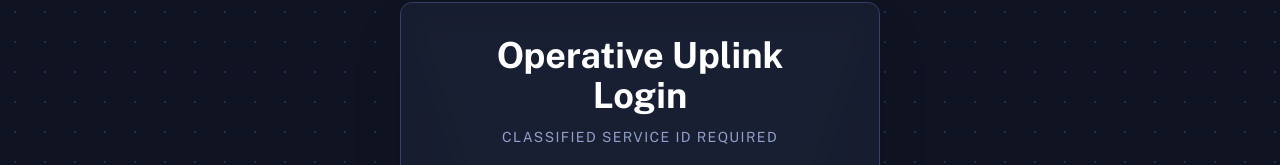
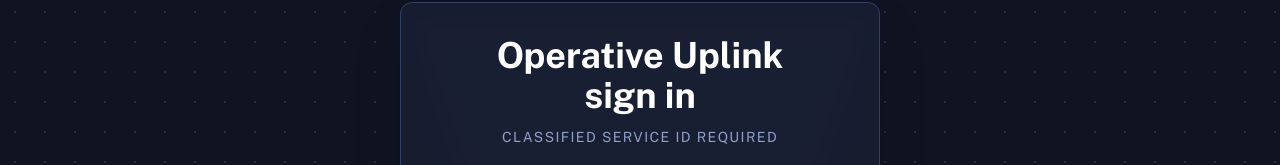
Before and after one commit to Ryshikesh-AK/my-react-app, a React (Vite) app: page / in a window 1280 px wide. Shown: the part 153-318 px from the top of the page. Built offline with nearby package versions, Linux system fonts and the light colour scheme; no server answers; the database is empty.

Commit message:
fix: update login header text for consistency

```diff
--- a/src/pages/LoginPage.jsx
+++ b/src/pages/LoginPage.jsx
@@ -84,7 +84,7 @@ export default function LoginPage() {
           <h2 className="text-4xl font-bold text-center">
             {isSoldierMode ? "Operative Uplink" : "Secure Mission Control"}
           </h2>
-          <h2 className="text-4xl font-bold text-center mb-3">Login</h2>
+          <h2 className="text-4xl font-bold text-center mb-3"> sign in</h2>
           <p className="text-text-secondary text-sm text-center uppercase tracking-widest">
             {isSoldierMode ? "Classified Service ID Required" : "Strategic Surveillance & Monitoring"}
           </p>
```
